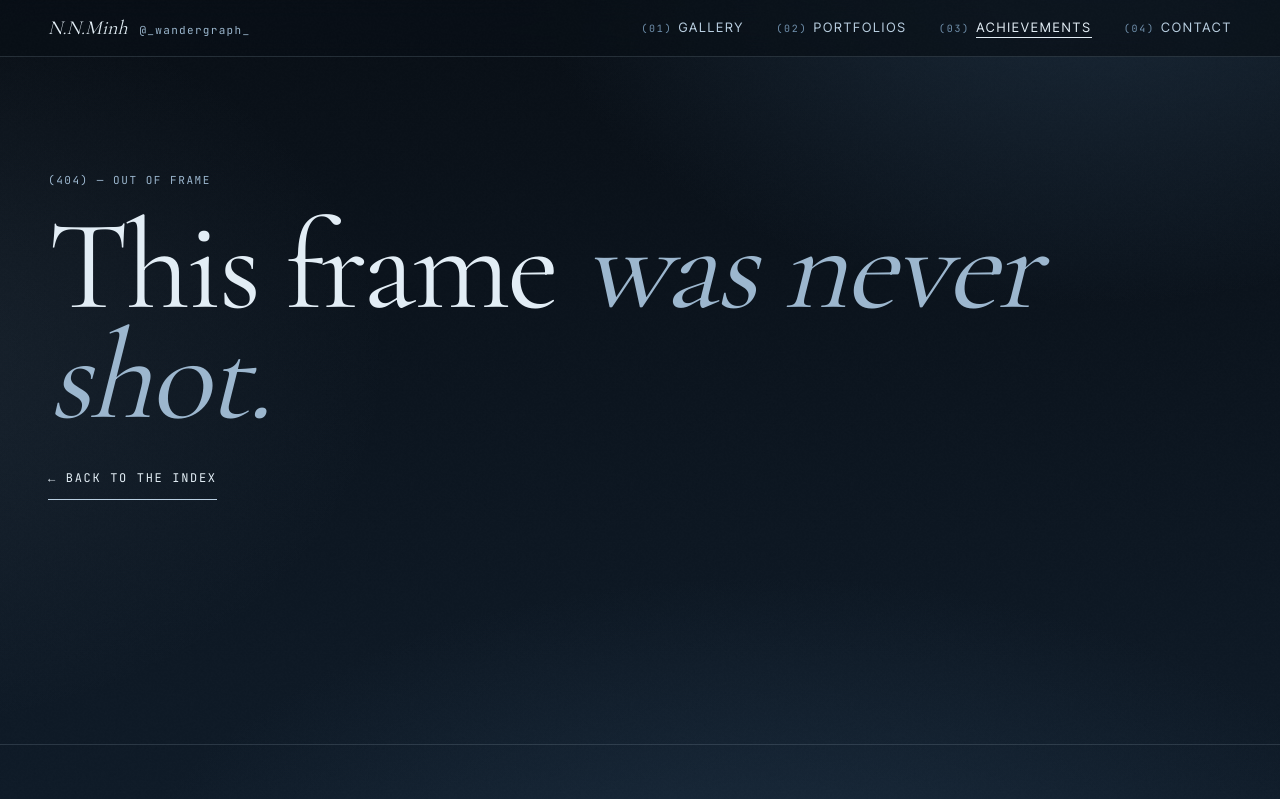
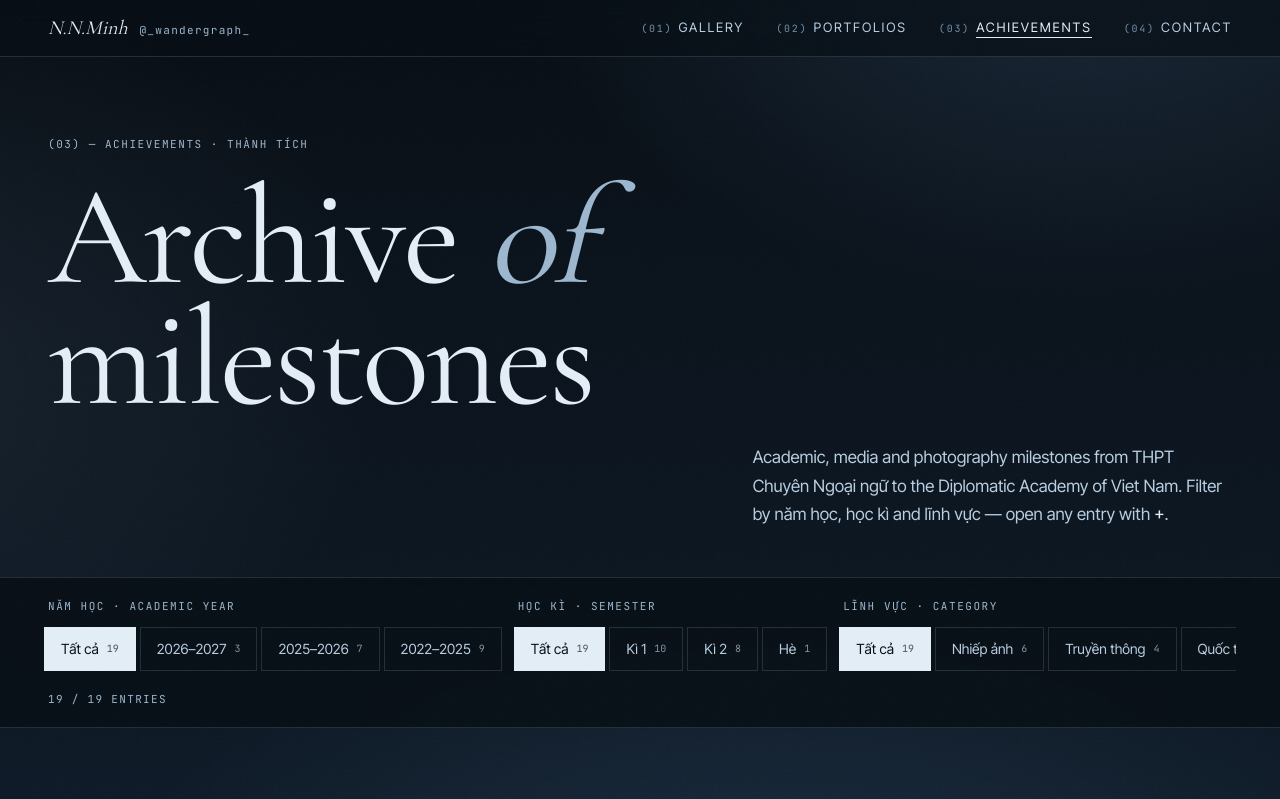
Before and after one commit to nhatminhbrian/nhatminh.brian, a Next.js app: page /achievements in a window 1280 px wide. Before the commit this address had no page. Shown: the top 799 px of the page. Built offline with nearby package versions, Linux system fonts and the light colour scheme.

Commit message:
Add files via upload

```diff
--- /dev/null
+++ b/src/app/achievements/page.tsx
@@ -0,0 +1,27 @@
+import type { Metadata } from 'next';
+import { Archive } from '@/components/achievements/Archive';
+import { getAchievements } from '@/lib/content';
+
+export const metadata: Metadata = {
+  title: 'Achievements',
+  description: 'Thành tích của Nguyễn Nhật Minh theo năm học, học kì và lĩnh vực — 2022 đến 2027.',
+};
+
+export default function AchievementsPage() {
+  const { items, years, semesters, categories } = getAchievements();
+  return (
+    <div className="frame">
+      <header className="grid gap-6 pb-12 pt-12 md:grid-cols-12 md:pt-20">
+        <p className="eyebrow md:col-span-12">(03) — Achievements · Thành tích</p>
+        <h1 className="display text-[clamp(3.5rem,11vw,10rem)] md:col-span-9">
+          Archive <em className="text-steel-300">of</em> milestones
+        </h1>
+        <p className="prose-ice md:col-span-5 md:col-start-8">
+          Academic, media and photography milestones from THPT Chuyên Ngoại ngữ to the Diplomatic Academy of Viet Nam.
+          Filter by năm học, học kì and lĩnh vực — open any entry with <span className="font-mono text-ice-100">+</span>.
+        </p>
+      </header>
+      <Archive items={items} years={years} semesters={semesters} categories={categories} />
+    </div>
+  );
+}
```
